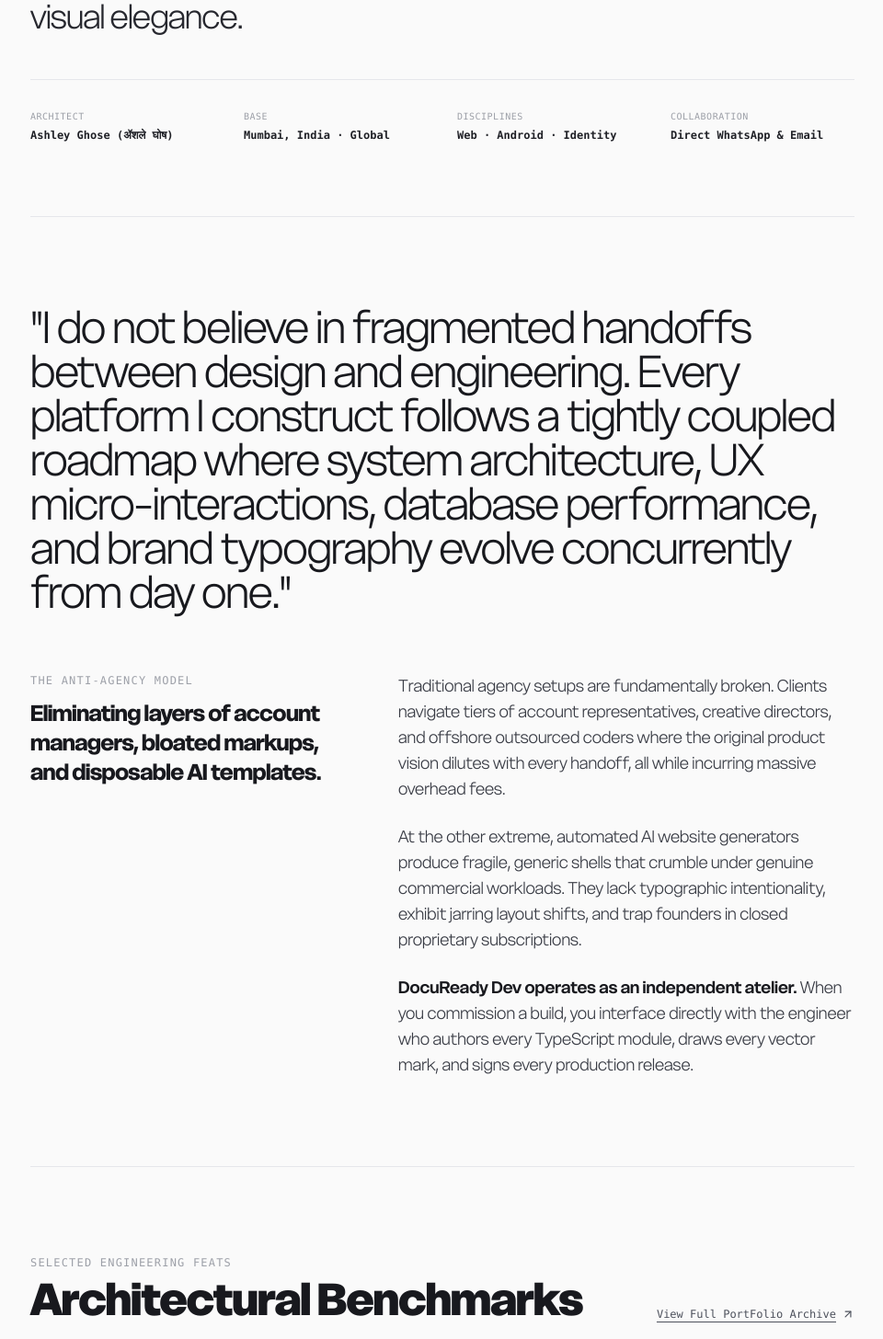
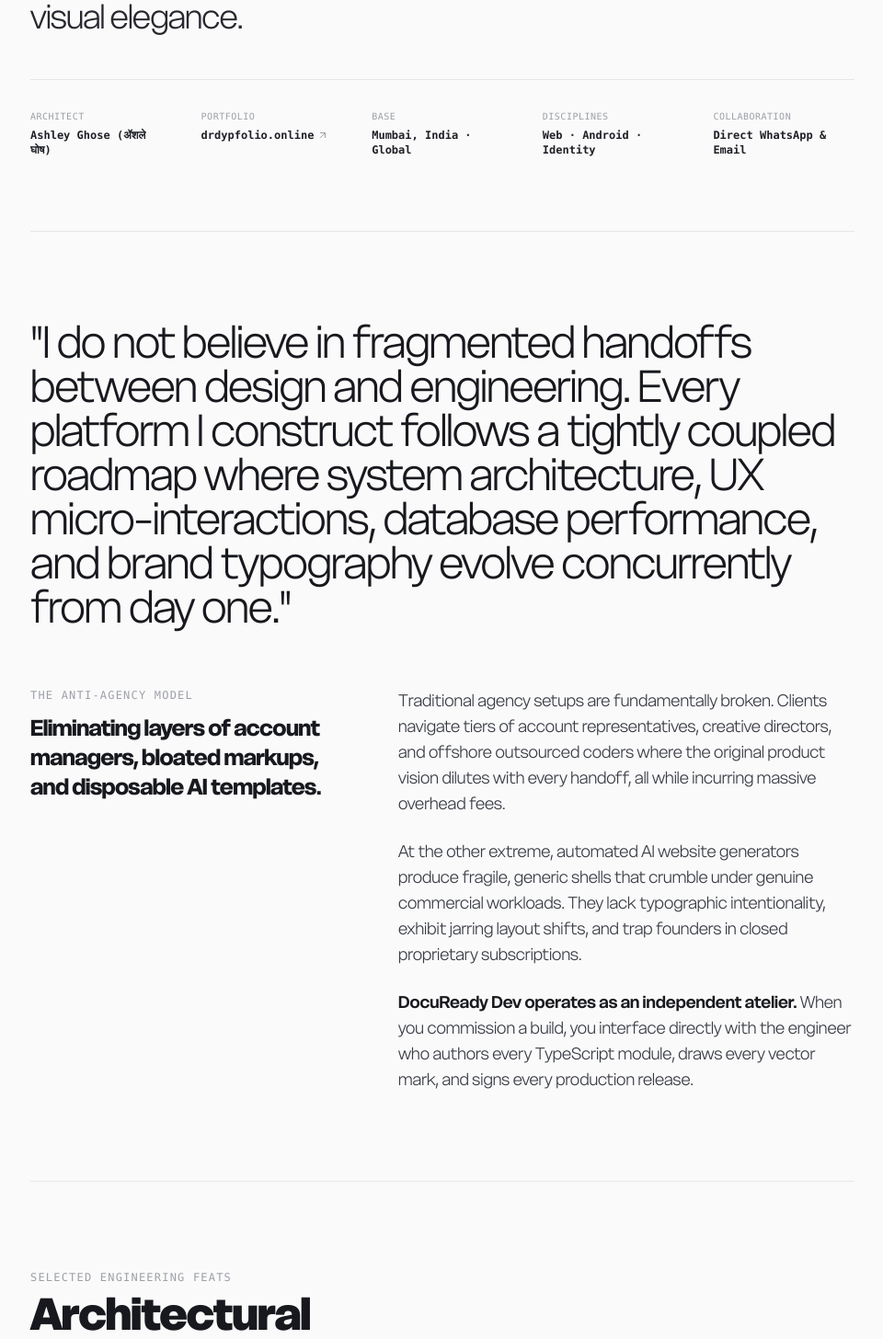
Before and after one commit to docuready-dev/docuready-shop, a React (Vite) app: page /about in a window 1280 px wide. Shown: the part 626-2082 px from the top of the page at 92% size, without its empty margins (159-1119 px from the left). Built offline with nearby package versions, Linux system fonts and the light colour scheme.

Commit message:
Point About section to drdypfolio.online interactive portfolio and works

```diff
--- a/src/components/Footer.tsx
+++ b/src/components/Footer.tsx
@@ -86,6 +86,18 @@ export default function Footer() {
                 </Link>
               </li>
               <li>
+                <a
+                  href="https://drdypfolio.online/"
+                  target="_blank"
+                  rel="noreferrer"
+                  className="text-neutral-400 hover:text-white transition-colors flex items-center gap-1.5"
+                  title="Open Ashley Ghose Interactive Portfolio in a new tab"
+                >
+                  <span>Ashley Ghose Portfolio</span>
+                  <ArrowUpRight className="w-3.5 h-3.5 opacity-60" />
+                </a>
+              </li>
+              <li>
                 <Link to="/impact" className="text-neutral-400 hover:text-white transition-colors">
                   Social Impact & Our Pledge
                 </Link>
--- a/src/pages/AboutPage.tsx
+++ b/src/pages/AboutPage.tsx
@@ -34,6 +34,7 @@ export default function AboutPage() {
       year: '2024 - 2025',
       desc: 'Experimental mobile operating system interface designed around depth perception, frosted glass materials, and spatial kinetic physics. Interactive widgets dynamically separate in 3D coordinate space responding to gyroscopes.',
       stack: 'React · Three.js / WebGL · Framer Motion · Touch Physics',
+      link: 'https://drdypfolio.online/',
     },
     {
       num: '04',
@@ -73,10 +74,23 @@ export default function AboutPage() {
             </p>
 
             {/* Editorial Metadata Bar (Clean Columns, No Pills) */}
-            <div className="grid grid-cols-2 sm:grid-cols-4 gap-8 pt-8 border-t border-neutral-200 font-mono text-xs">
+            <div className="grid grid-cols-2 sm:grid-cols-3 lg:grid-cols-5 gap-6 sm:gap-8 pt-8 border-t border-neutral-200 font-mono text-xs">
               <div>
                 <span className="text-neutral-400 uppercase tracking-wider block text-[10px] mb-1">Architect</span>
                 <span className="text-neutral-900 font-semibold">Ashley Ghose (ॲशले घोष)</span>
+              </div>
+              <div>
+                <span className="text-neutral-400 uppercase tracking-wider block text-[10px] mb-1">Portfolio</span>
+                <a
+                  href="https://drdypfolio.online/"
+                  target="_blank"
+                  rel="noreferrer"
+                  className="text-neutral-900 font-semibold hover:underline inline-flex items-center gap-1 group"
+                  title="Open Ashley Ghose Interactive Portfolio in a new tab"
+                >
+                  <span>drdypfolio.online</span>
+                  <ArrowUpRight className="w-3 h-3 text-neutral-400 group-hover:text-neutral-950 transition-colors shrink-0" />
+                </a>
               </div>
               <div>
                 <span className="text-neutral-400 uppercase tracking-wider block text-[10px] mb-1">Base</span>
@@ -140,13 +154,14 @@ export default function AboutPage() {
               </h2>
             </div>
             <a
-              href="https://docuready-dev.github.io/PortFolio/"
+              href="https://drdypfolio.online/"
               target="_blank"
               rel="noreferrer"
-              className="text-xs font-mono text-neutral-600 hover:text-neutral-950 flex items-center gap-1.5 transition-colors underline underline-offset-4"
+              className="text-xs font-mono text-neutral-700 hover:text-neutral-950 flex items-center gap-1.5 transition-colors underline underline-offset-4 font-semibold group"
+              title="Open Ashley Ghose Interactive Portfolio and Works"
             >
-              <span>View Full PortFolio Archive</span>
-              <ArrowUpRight className="w-3.5 h-3.5" />
+              <span>Explore My Works & Portfolio (drdypfolio.online)</span>
+              <ArrowUpRight className="w-3.5 h-3.5 text-neutral-400 group-hover:text-neutral-950 transition-colors" />
             </a>
           </div>
 
@@ -199,6 +214,30 @@ export default function AboutPage() {
                 </div>
               </div>
             ))}
+          </div>
+
+          {/* Interactive Portfolio & Personal Works Callout */}
+          <div className="mt-14 p-6 sm:p-8 rounded-2xl bg-neutral-100 border border-neutral-200 flex flex-col md:flex-row items-start md:items-center justify-between gap-6">
+            <div className="max-w-2xl">
+              <span className="font-mono text-[10px] uppercase tracking-widest text-neutral-500 block mb-1">
+                Spatial Engineering & Creative Direction
+              </span>
+              <h3 className="text-xl sm:text-2xl font-delight-bold text-neutral-950 tracking-tight mb-2">
+                Ashley Ghose Interactive Portfolio
+              </h3>
+              <p className="text-xs sm:text-sm font-delight-light text-neutral-700 leading-relaxed">
+                Experience real-time WebGL depth parallax, fluid kinetic physics, generative Swiss identity systems, and client commissions at drdypfolio.online.
+              </p>
+            </div>
+            <a
+              href="https://drdypfolio.online/"
+              target="_blank"
+              rel="noreferrer"
+              className="inline-flex items-center gap-2 bg-neutral-950 text-white hover:bg-neutral-800 px-6 py-3 rounded-xl font-delight-semibold text-xs transition-colors shrink-0 group shadow-xs"
+            >
+              <span>Explore My Works</span>
+              <ArrowUpRight className="w-4 h-4 text-neutral-400 group-hover:text-white transition-colors" />
+            </a>
           </div>
         </section>
 
```
